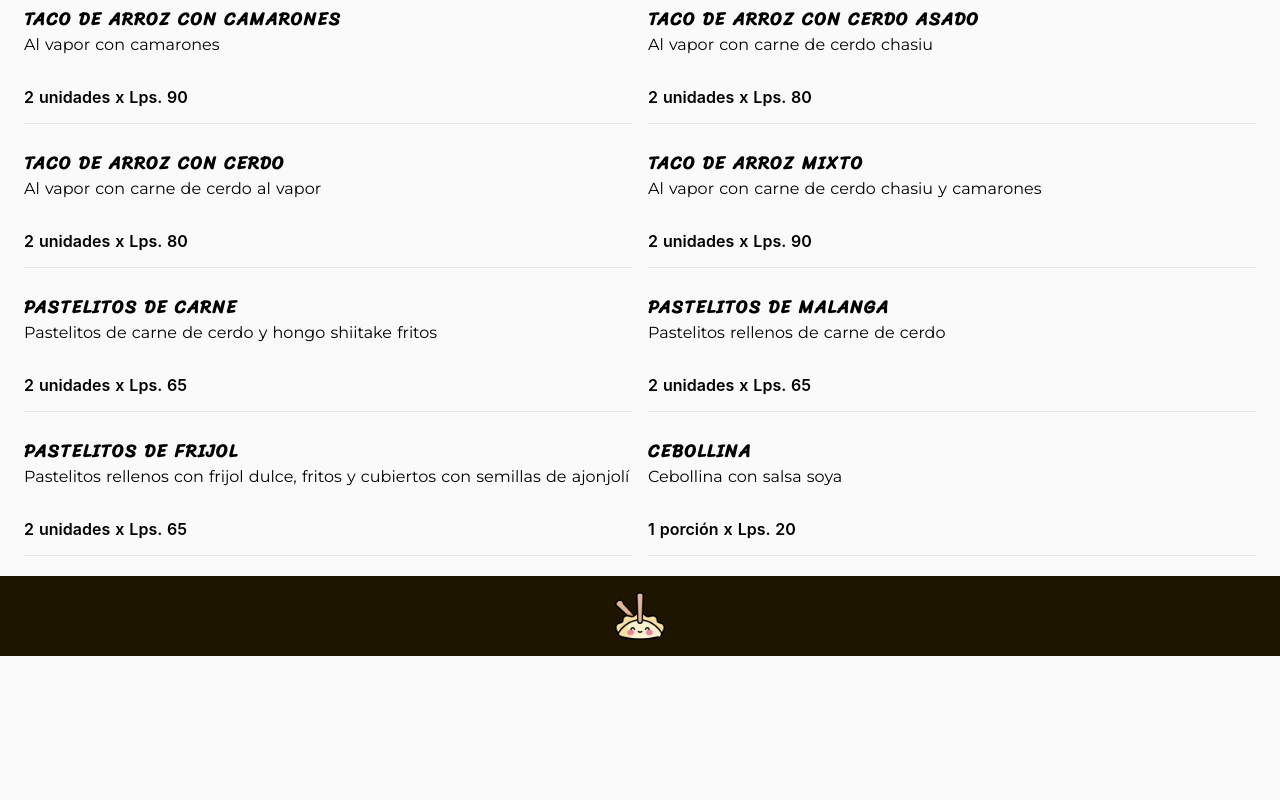
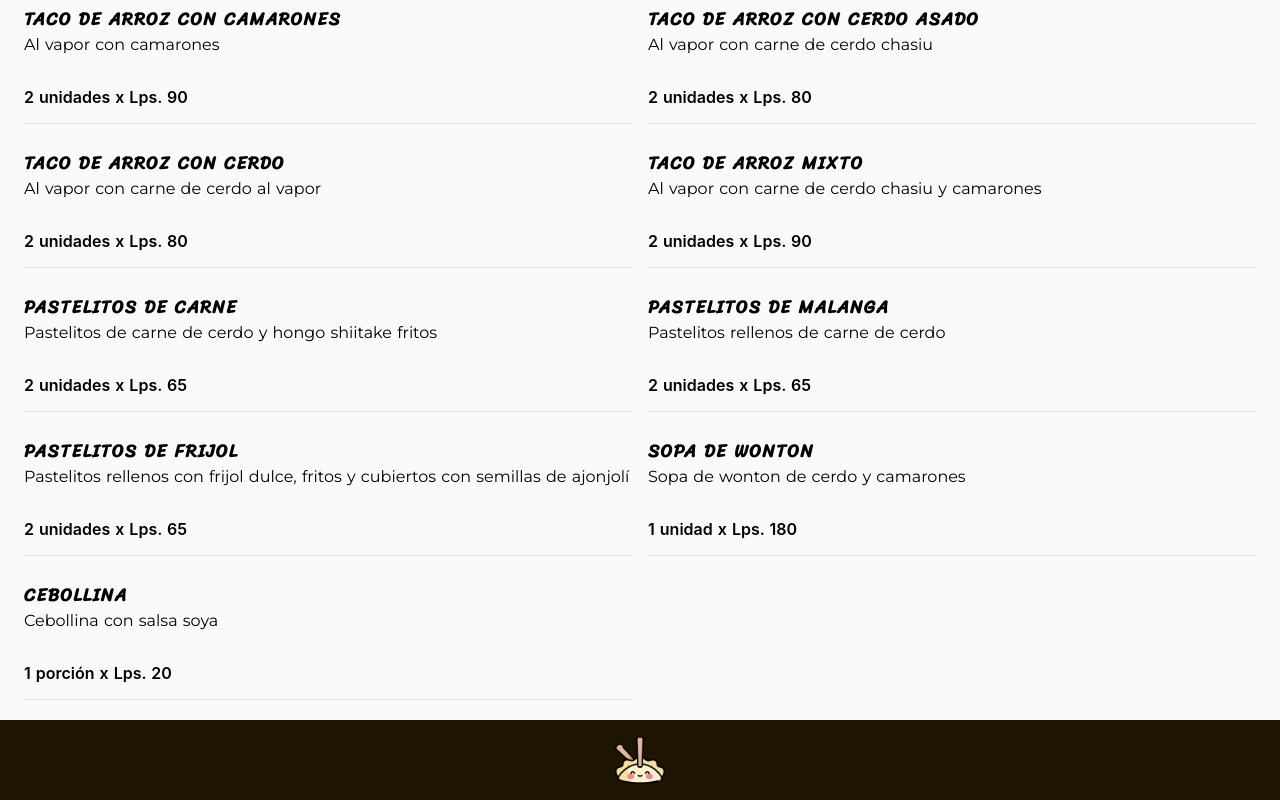
Before and after one commit to jocvegar/dim-sum-menu, a Nuxt app: page / in a window 1280 px wide. Shown: the part 1107-1907 px from the top of the page. Before the commit the page ends 1763 px from the top, so only its background shows below. Built offline with nearby package versions, Linux system fonts and the light colour scheme; what vue-collage-slideshow would draw is missing.

Commit message:
updates menu

```diff
--- a/components/Menu.vue
+++ b/components/Menu.vue
@@ -127,6 +127,13 @@ export default {
         // },
         {
           id: 13,
+          title: 'sopa de wonton',
+          description: 'Sopa de wonton de cerdo y camarones',
+          units: '1 unidad',
+          price: '180'
+        },
+        {
+          id: 14,
           title: 'cebollina',
           description: 'Cebollina con salsa soya',
           units: '1 porción',
```
